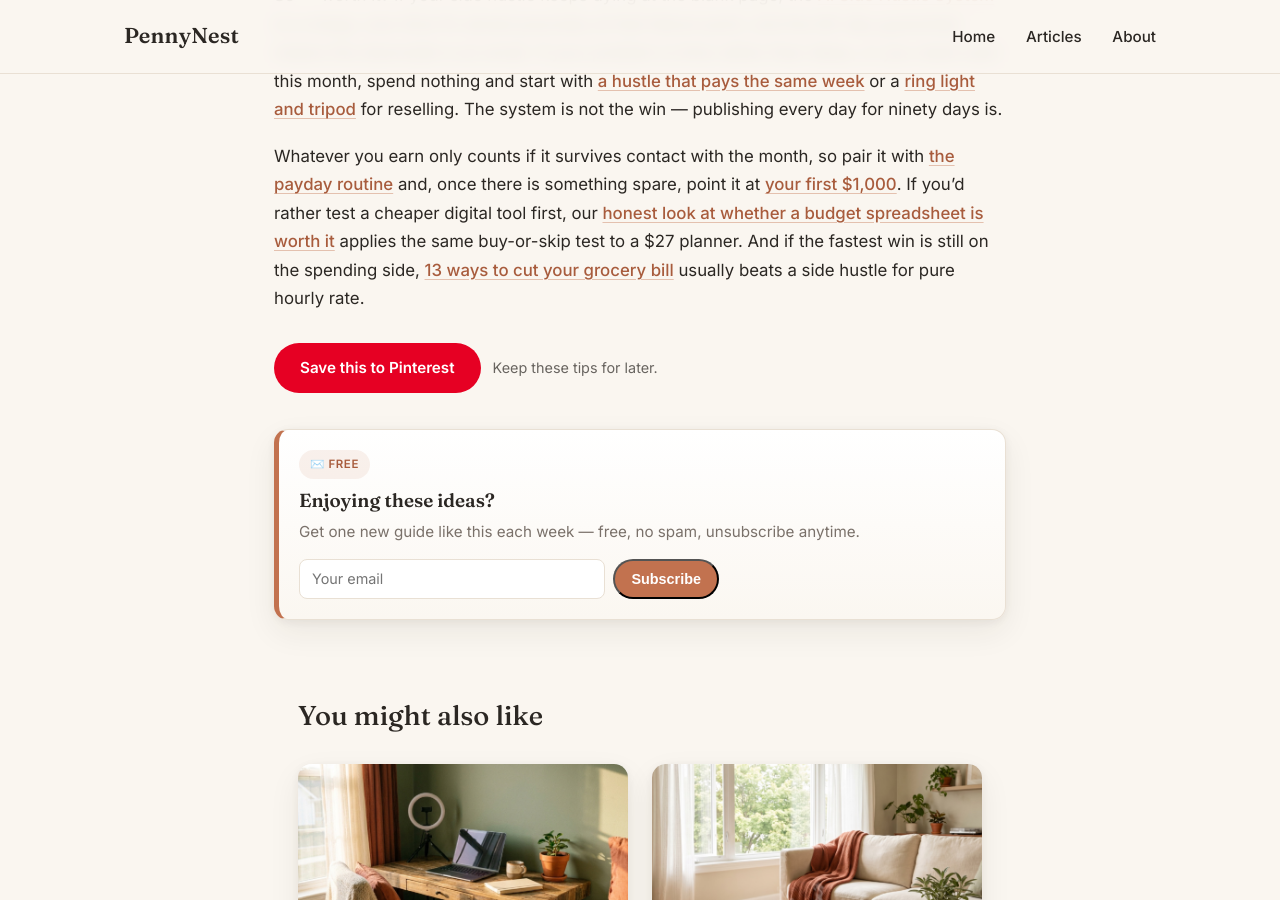
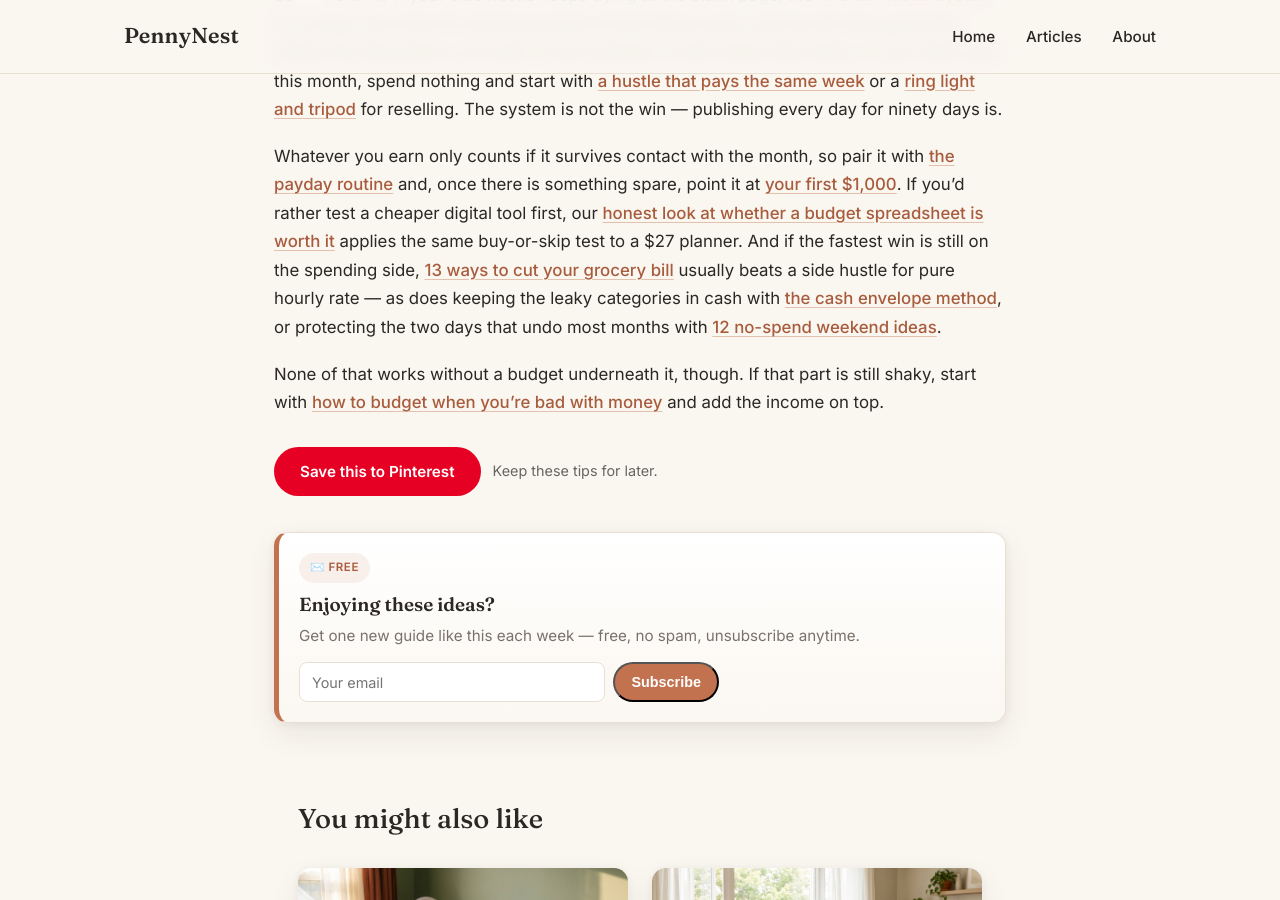
Before and after one commit to cozylifepicks/pennynest, a Jekyll site: the page built from _posts/2026-08-08-is-the-ai-side-hustle-system-worth-it.md, in a window 1280 px wide and 900 px high, scrolled down 5896 px. Built offline with Jekyll 4.4.1, drawn with Linux system fonts in a browser that asks for light colours; some of the changed text lies outside the part shown.

Commit message:
Fully interlink the AI Side Hustle System review (5 -> 8 inbound links)
The 2026-08-08 article shipped with 5 of 8 possible inbound links, short of
PennyNest's fully-interlinked standard. Adds contextual links from the budgeting,
cash-envelope and no-spend-weekend posts, plus the three missing return links,
so every article now reads 8 inbound and 8 outbound with no broken targets.

Co-Authored-By: Claude Opus 5 <noreply@anthropic.com>

```diff
--- a/_posts/2026-08-08-is-the-ai-side-hustle-system-worth-it.md
+++ b/_posts/2026-08-08-is-the-ai-side-hustle-system-worth-it.md
@@ -203,4 +203,11 @@ cheaper digital tool first, our
 [honest look at whether a budget spreadsheet is worth it](/is-a-budget-spreadsheet-worth-it/)
 applies the same buy-or-skip test to a $27 planner. And if the fastest win is
 still on the spending side, [13 ways to cut your grocery bill](/cut-your-grocery-bill/)
-usually beats a side hustle for pure hourly rate.
+usually beats a side hustle for pure hourly rate — as does keeping the leaky
+categories in cash with [the cash envelope method](/cash-envelope-method/), or
+protecting the two days that undo most months with
+[12 no-spend weekend ideas](/no-spend-weekend-ideas/).
+
+None of that works without a budget underneath it, though. If that part is still
+shaky, start with [how to budget when you're bad with money](/how-to-budget-when-bad-with-money/)
+and add the income on top.
```
Also changed, not shown: _posts/2026-07-21-how-to-budget-when-bad-with-money.md (+5 -0 lines), _posts/2026-08-02-cash-envelope-method.md (+5 -0 lines), _posts/2026-08-06-no-spend-weekend-ideas.md (+4 -0 lines), images/paycheck-split-pin-1.jpg (added), images/short-list-pin-1.jpg (added), images/small-hustles-pin-1.jpg (added).
